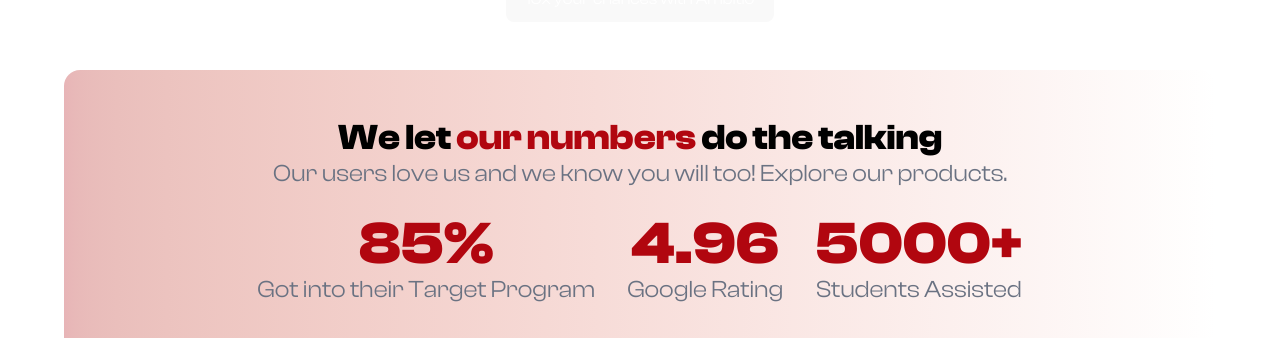
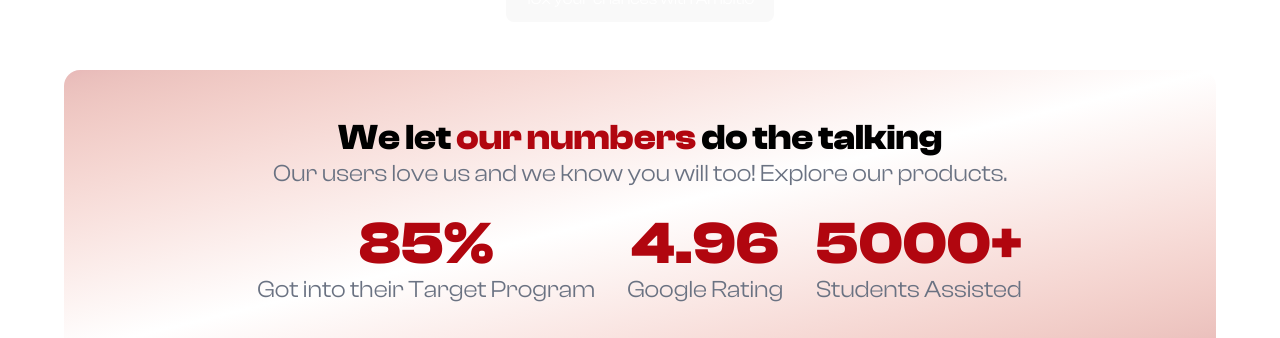
Before and after one commit to Adi16023/hero-section, a React (Vite) app: page / in a window 1280 px wide. Shown: the part 1340-1678 px from the top of the page. Built offline with nearby package versions, Linux system fonts and the light colour scheme.

Commit message:
Initial Commit

```diff
--- a/src/components/HeroSection.jsx
+++ b/src/components/HeroSection.jsx
@@ -61,7 +61,7 @@ const HeroSection = () => {
 
       {/* Gradient Section */}
       <motion.div
-        className="w-full mt-12 bg-gradient-to-r from-[rgba(177,6,15,0.3)] to-white rounded-2xl p-6 md:p-12"
+        className="w-full mt-12 bg-gradient-to-br from-[rgba(177,6,15,0.3)] via-white to-[rgba(177,6,15,0.3)] rounded-2xl p-6 md:p-12"
         initial={{ opacity: 0 }}
         animate={{ opacity: 1 }}
         transition={{ duration: 1, delay: 0.6 }}
```
